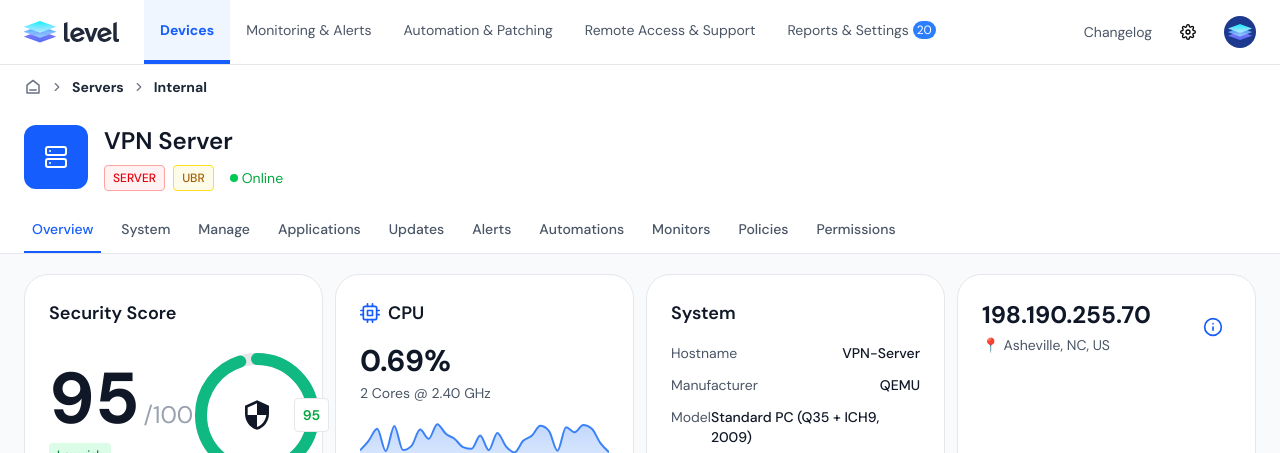
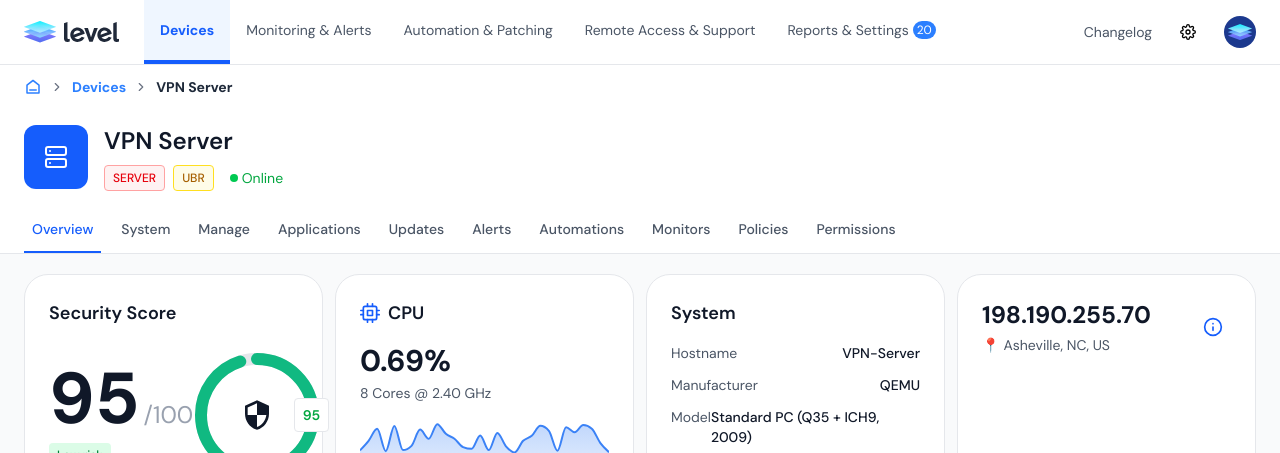
Before and after one commit to valgrid0011-bit/level-new, a Next.js app: page /dashboard/devices/vpn-server in a window 1280 px wide. Shown: the top 453 px of the page. Built offline with nearby package versions, Linux system fonts and the light colour scheme.

Commit message:
Dashboard development

```diff
--- a/app/dashboard/devices/page.tsx
+++ b/app/dashboard/devices/page.tsx
@@ -14,7 +14,8 @@
   FiPlus,
   FiFolder,
   FiDelete,
-  FiTrash2
+  FiTrash2,
+  FiChevronRight
 } from 'react-icons/fi';
 import { HiOutlineDesktopComputer } from 'react-icons/hi';
 import { BsThreeDotsVertical } from 'react-icons/bs';
@@ -25,6 +26,8 @@
 import { cn } from '@/lib/utils';
 import { useRouter } from 'next/navigation';
 import { AreaChart, Area, ResponsiveContainer, Tooltip } from 'recharts';
+import { RiHome6Line } from 'react-icons/ri';
+import Link from 'next/link';
 
 const miniChartData = Array.from({ length: 15 }).map((_, i) => ({ time: i, value: +(80 + Math.random() * 20).toFixed(1) }));
 
@@ -191,7 +194,14 @@
       <Sidebar />
 
       {/* Main Content */}
-      <div className="flex-1 flex flex-col p-6 overflow-y-auto">
+      <div className="flex-1 flex flex-col p-3 md:p-5 overflow-y-auto">
+        <div className="flex items-center gap-2 text-sm text-gray-500 mb-2">
+          <Link href="/dashboard" className='text-blue-500 hover:text-blue-600'>
+            <RiHome6Line size={18} />
+          </Link>
+          <FiChevronRight size={14} />
+          <span className="text-gray-800 font-bold">Devices</span>
+        </div>
         <h1 className="text-2xl font-semibold text-gray-900 mb-4">All Devices</h1>
 
         <div className="bg-white border border-gray-200 border rounded-sm">
@@ -380,12 +390,12 @@
                       <div>
                         <div className="w-48 h-8 rounded relative overflow-hidden">
                           <div className="absolute inset-0 flex items-center">
-                            <ResponsiveContainer width="100%" height="100%">
+                            <ResponsiveContainer width="100%" height="100%" minWidth={0} minHeight={0}>
                               <AreaChart data={miniChartData} margin={{ top: 2, right: 0, left: 0, bottom: 0 }}>
                                 <defs>
                                   <linearGradient id="colorMini" x1="0" y1="0" x2="0" y2="1">
-                                    <stop offset="5%" stopColor="#3b82f6" stopOpacity={0.3}/>
-                                    <stop offset="95%" stopColor="#3b82f6" stopOpacity={0}/>
+                                    <stop offset="5%" stopColor="#3b82f6" stopOpacity={0.3} />
+                                    <stop offset="95%" stopColor="#3b82f6" stopOpacity={0} />
                                   </linearGradient>
                                 </defs>
                                 <Tooltip contentStyle={{ borderRadius: '8px', border: 'none', boxShadow: '0 4px 6px -1px rgb(0 0 0 / 0.1)', fontSize: '10px', padding: '4px 8px' }} />
--- a/app/dashboard/devices/vpn-server/page.tsx
+++ b/app/dashboard/devices/vpn-server/page.tsx
@@ -18,6 +18,7 @@
 import { MdSecurity } from 'react-icons/md';
 import { RiHome6Line } from 'react-icons/ri';
 import { AreaChart, Area, ResponsiveContainer, Tooltip } from 'recharts';
+import Link from 'next/link';
 
 const DeviceOverview: React.FC = () => {
   const [activeTab, setActiveTab] = useState('Overview');
@@ -78,11 +79,15 @@
       {/* Breadcrumb */}
       <div className="bg-white px-6 py-3">
         <div className="flex items-center gap-2 text-sm text-gray-500">
-          <RiHome6Line size={18} />
+          <Link href="/dashboard" className='text-blue-500 hover:text-blue-600'>
+            <RiHome6Line size={18} />
+          </Link>
           <FiChevronRight size={14} />
-          <span className="text-gray-800 font-bold cursor-pointer hover:underline">Servers</span>
+          <Link href="/dashboard/devices" className="text-blue-500 hover:text-blue-600 font-bold cursor-pointer">
+            Devices
+          </Link>
           <FiChevronRight size={14} />
-          <span className="text-gray-800 font-bold cursor-pointer hover:underline">Internal</span>
+          <span className="text-gray-800 font-bold">VPN Server</span>
         </div>
       </div>
 
@@ -240,16 +245,16 @@
 
                 <div className="mb-4">
                   <div className="text-3xl font-bold text-gray-900 mb-1">0.69%</div>
-                  <div className="text-sm text-gray-600">2 Cores @ 2.40 GHz</div>
+                  <div className="text-sm text-gray-600">8 Cores @ 2.40 GHz</div>
                 </div>
 
                 <div className="h-24">
-                  <ResponsiveContainer width="100%" height="100%">
+                  <ResponsiveContainer width="100%" height="100%" minWidth={0} minHeight={0}>
                     <AreaChart data={cpuData} margin={{ top: 5, right: 0, left: 0, bottom: 0 }}>
                       <defs>
                         <linearGradient id="colorCpu" x1="0" y1="0" x2="0" y2="1">
-                          <stop offset="5%" stopColor="#3b82f6" stopOpacity={0.3}/>
-                          <stop offset="95%" stopColor="#3b82f6" stopOpacity={0}/>
+                          <stop offset="5%" stopColor="#3b82f6" stopOpacity={0.3} />
+                          <stop offset="95%" stopColor="#3b82f6" stopOpacity={0} />
                         </linearGradient>
                       </defs>
                       <Tooltip contentStyle={{ borderRadius: '8px', border: 'none', boxShadow: '0 4px 6px -1px rgb(0 0 0 / 0.1)', fontSize: '12px' }} />
@@ -272,12 +277,12 @@
                 </div>
 
                 <div className="h-24">
-                  <ResponsiveContainer width="100%" height="100%">
+                  <ResponsiveContainer width="100%" height="100%" minWidth={0} minHeight={0}>
                     <AreaChart data={memoryData} margin={{ top: 5, right: 0, left: 0, bottom: 0 }}>
                       <defs>
                         <linearGradient id="colorMem" x1="0" y1="0" x2="0" y2="1">
-                          <stop offset="5%" stopColor="#3b82f6" stopOpacity={0.3}/>
-                          <stop offset="95%" stopColor="#3b82f6" stopOpacity={0}/>
+                          <stop offset="5%" stopColor="#3b82f6" stopOpacity={0.3} />
+                          <stop offset="95%" stopColor="#3b82f6" stopOpacity={0} />
                         </linearGradient>
                       </defs>
                       <Tooltip contentStyle={{ borderRadius: '8px', border: 'none', boxShadow: '0 4px 6px -1px rgb(0 0 0 / 0.1)', fontSize: '12px' }} />
@@ -316,12 +321,12 @@
                 </div>
 
                 <div className="h-24">
-                  <ResponsiveContainer width="100%" height="100%">
+                  <ResponsiveContainer width="100%" height="100%" minWidth={0} minHeight={0}>
                     <AreaChart data={uptimeData} margin={{ top: 5, right: 0, left: 0, bottom: 0 }}>
                       <defs>
                         <linearGradient id="colorUptime" x1="0" y1="0" x2="0" y2="1">
-                          <stop offset="5%" stopColor="#3b82f6" stopOpacity={0.3}/>
-                          <stop offset="95%" stopColor="#3b82f6" stopOpacity={0}/>
+                          <stop offset="5%" stopColor="#3b82f6" stopOpacity={0.3} />
+                          <stop offset="95%" stopColor="#3b82f6" stopOpacity={0} />
                         </linearGradient>
                       </defs>
                       <Tooltip contentStyle={{ borderRadius: '8px', border: 'none', boxShadow: '0 4px 6px -1px rgb(0 0 0 / 0.1)', fontSize: '12px' }} />
--- a/app/dashboard/page.tsx
+++ b/app/dashboard/page.tsx
@@ -119,7 +119,7 @@
                 </div>
               </div>
               <div className="h-64 pt-4">
-                <ResponsiveContainer width="100%" height="100%">
+                <ResponsiveContainer width="100%" height="100%" minWidth={0} minHeight={0}>
                   <AreaChart data={chartData} margin={{ top: 10, right: 10, left: -20, bottom: 0 }}>
                     <defs>
                       <linearGradient id="colorReachability" x1="0" y1="0" x2="0" y2="1">
```
